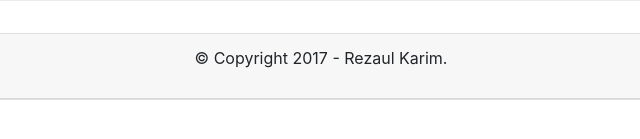
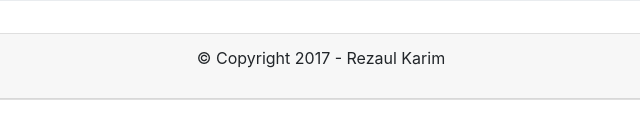
Before and after one commit to RezaulKarimMainul/Portfolio, a plain HTML site: page personal.html in a window 1280 px wide. Shown: the part 505-644 px from the top of the page, 319-959 px from the left. Drawn offline with nearby package versions, Linux system fonts and the light colour scheme.

Commit message:
Update personal.html

```diff
--- a/personal.html
+++ b/personal.html
@@ -128,7 +128,7 @@ margin-top:15px;
 
   <div class="card text-center">
   <div class="card-header">
-    <p> &copy; Copyright 2017 - Rezaul Karim.  </p>
+    <p> &copy; Copyright 2017 - Rezaul Karim  </p>
   </div>
 </div>
 
```
